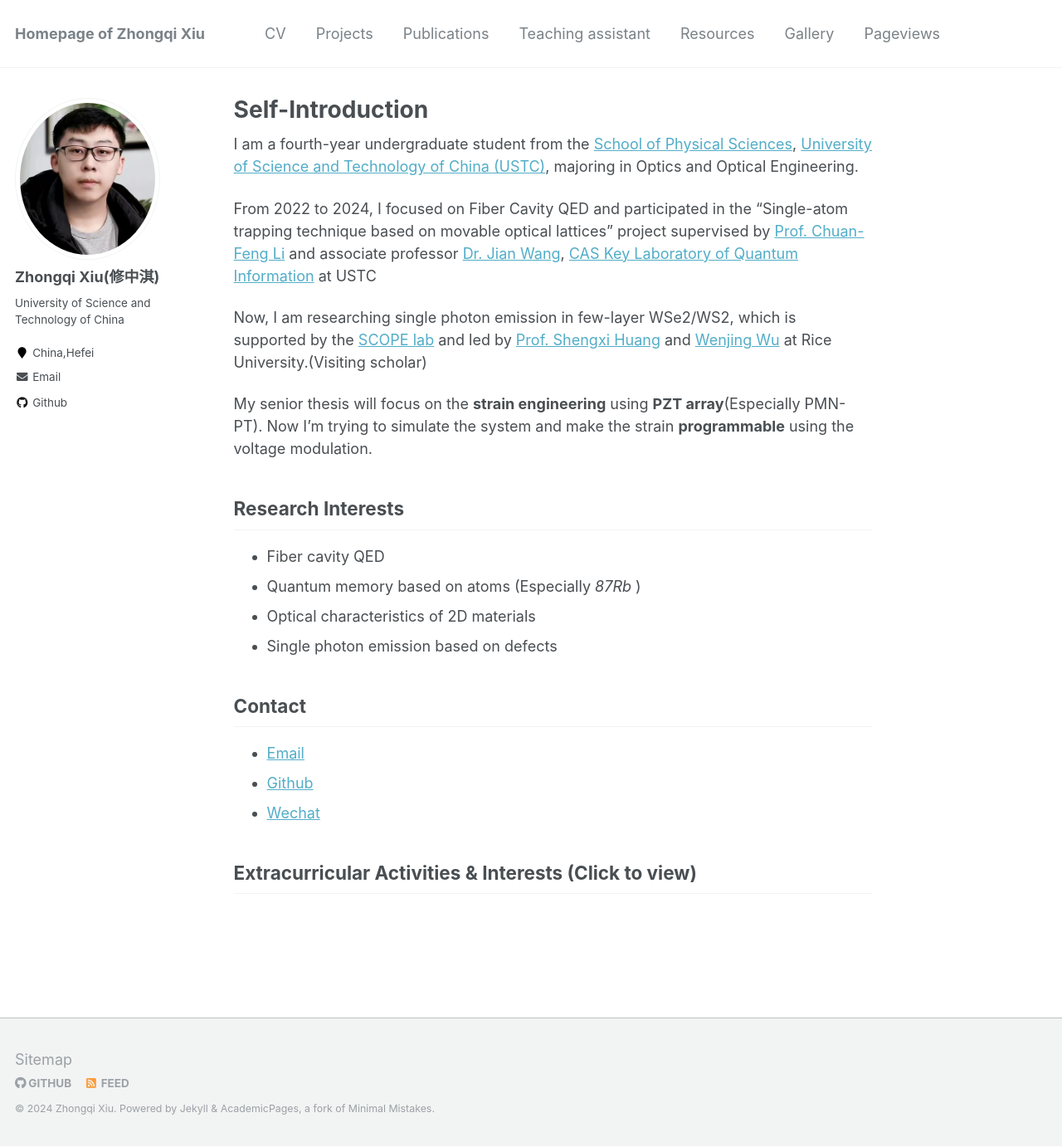
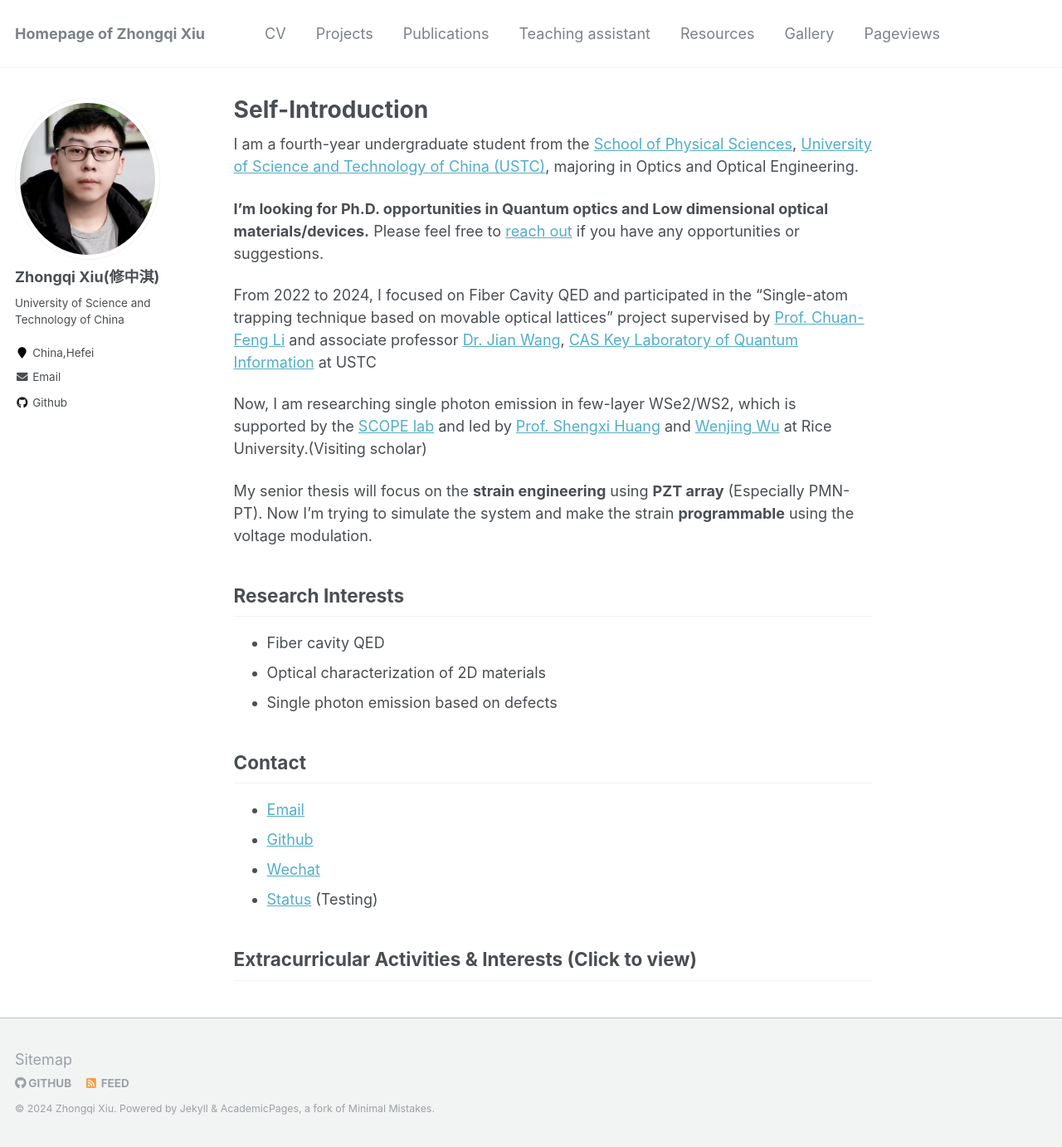
Before and after one commit to k-telux/k-telux.github.io, a Jekyll site: the page built from _pages/about.md, in a window 1280 px wide and 1382 px high. Shown: the whole window at 83% size. Built offline with Jekyll 4.4.1, drawn with Linux system fonts in a browser that asks for light colours.

Commit message:
Update about.md

```diff
--- a/_pages/about.md
+++ b/_pages/about.md
@@ -8,25 +8,27 @@ redirect_from:
   - /about.html
 ---
 
+
 I am a fourth-year undergraduate student from the [School of Physical Sciences](https://en.physics.ustc.edu.cn/), [University of Science and Technology of China (USTC)](https://en.ustc.edu.cn/), majoring in Optics and Optical Engineering.
+
+**I’m looking for Ph.D. opportunities in Quantum optics and Low dimensional optical materials/devices.** Please feel free to [reach out](xzqtelux@mail.ustc.edu.cn) if you have any opportunities or suggestions.
 
 From 2022 to 2024, I focused on Fiber Cavity QED and participated in the "Single-atom trapping technique based on movable optical lattices" project supervised by [Prof. Chuan-Feng Li](http://lqcc.ustc.edu.cn/cfli/) and associate professor [Dr. Jian Wang](https://faculty.ustc.edu.cn/wangjian1), [CAS Key Laboratory of Quantum Information](https://lqcc.ustc.edu.cn/) at USTC
 
 Now, I am researching single photon emission in few-layer WSe2/WS2, which is supported by the [SCOPE lab](https://scopelab.rice.edu/) and led by [Prof. Shengxi Huang](https://profiles.rice.edu/faculty/shengxi-huang) and [Wenjing Wu](https://scholar.google.com/citations?user=lm68m7kAAAAJ) at Rice University.(Visiting scholar)
 
-My senior thesis will focus on the __strain engineering__ using __PZT array__(Especially PMN-PT). Now I'm trying to simulate the system and make the strain __programmable__ using the voltage modulation.
+My senior thesis will focus on the __strain engineering__ using __PZT array__ (Especially PMN-PT). Now I'm trying to simulate the system and make the strain __programmable__ using the voltage modulation.
 
 ## Research Interests
 - Fiber cavity QED
-- Quantum memory based on atoms (Especially _87Rb_ )
-- Optical characteristics of 2D materials
+- Optical characterization of 2D materials
 - Single photon emission based on defects
 
 ## Contact
 - [Email](xzqtelux@mail.ustc.edu.cn)
 - [Github](https://github.com/k-telux)
 - [Wechat](../images/wechat.jpg)
-
+- [Status](http://168.5.60.15:9010) (Testing)
 
 
 
```
